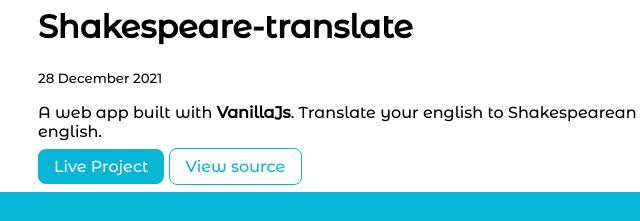
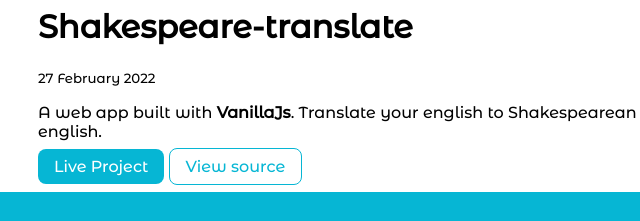
Before and after one commit to kanika676/CreatureOfComfort, a plain HTML site: page projects.html in a window 1280 px wide. Shown: the part 537-758 px from the top of the page, 322-962 px from the left. Drawn offline with Linux system fonts and the light colour scheme.

Commit message:
Update projects.html

```diff
--- a/projects.html
+++ b/projects.html
@@ -43,7 +43,7 @@
         <li>
             <div class="container container-center margin-md">
             <h1>Shakespeare-translate</h1>
-            <small>28 December 2021</small>
+            <small>27 February 2022</small>
             <p>A web app built with <strong>VanillaJs</strong>. Translate your english to Shakespearean english.</p>
             <a class="link link-primary" href="/stalk.html">Live Project</a>
             <a class="link link-secondary" href="https://github.com/kanika676/CreatureOfComfort/blob/main/stalk.html">View source</a>
```
